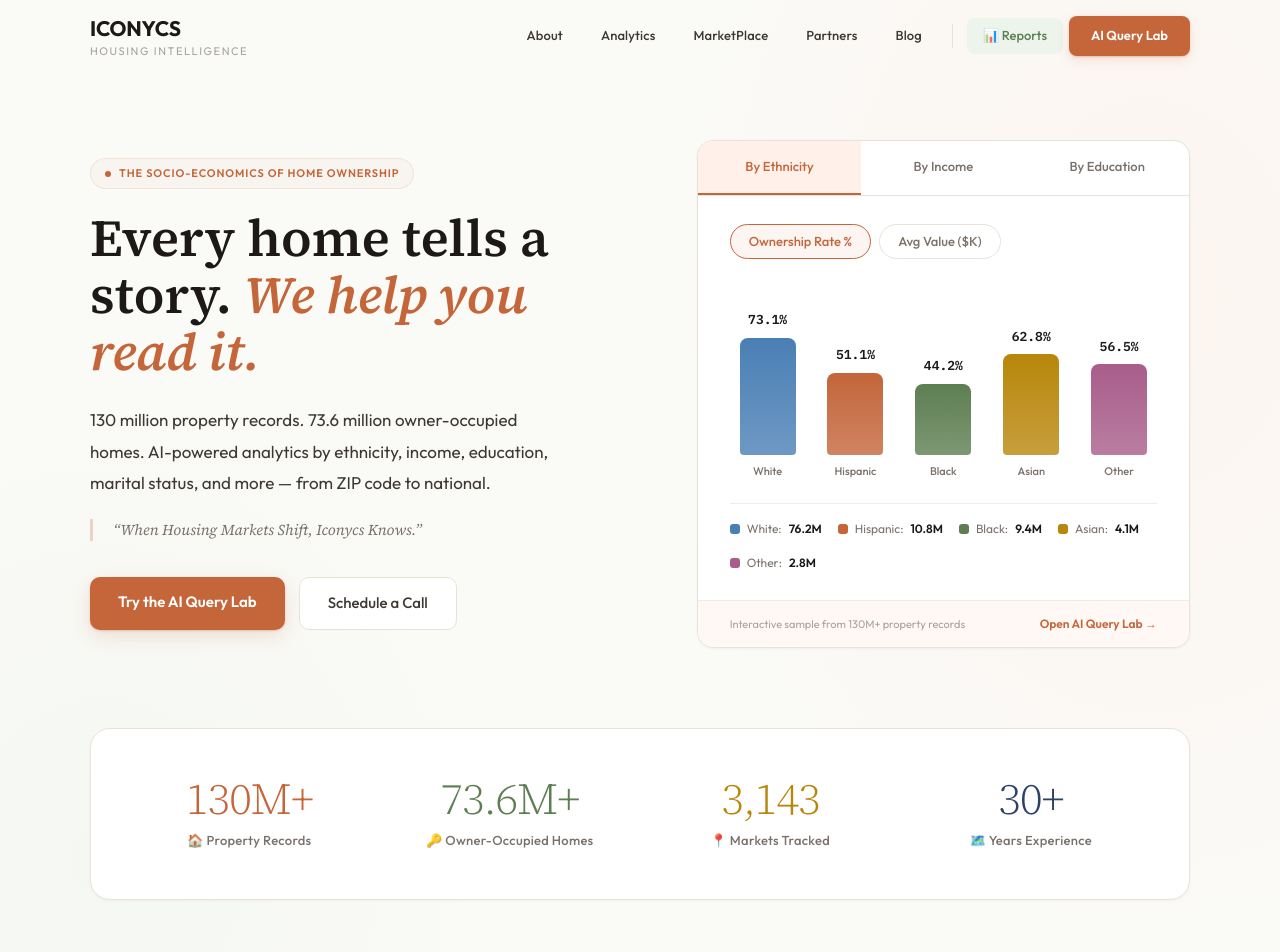
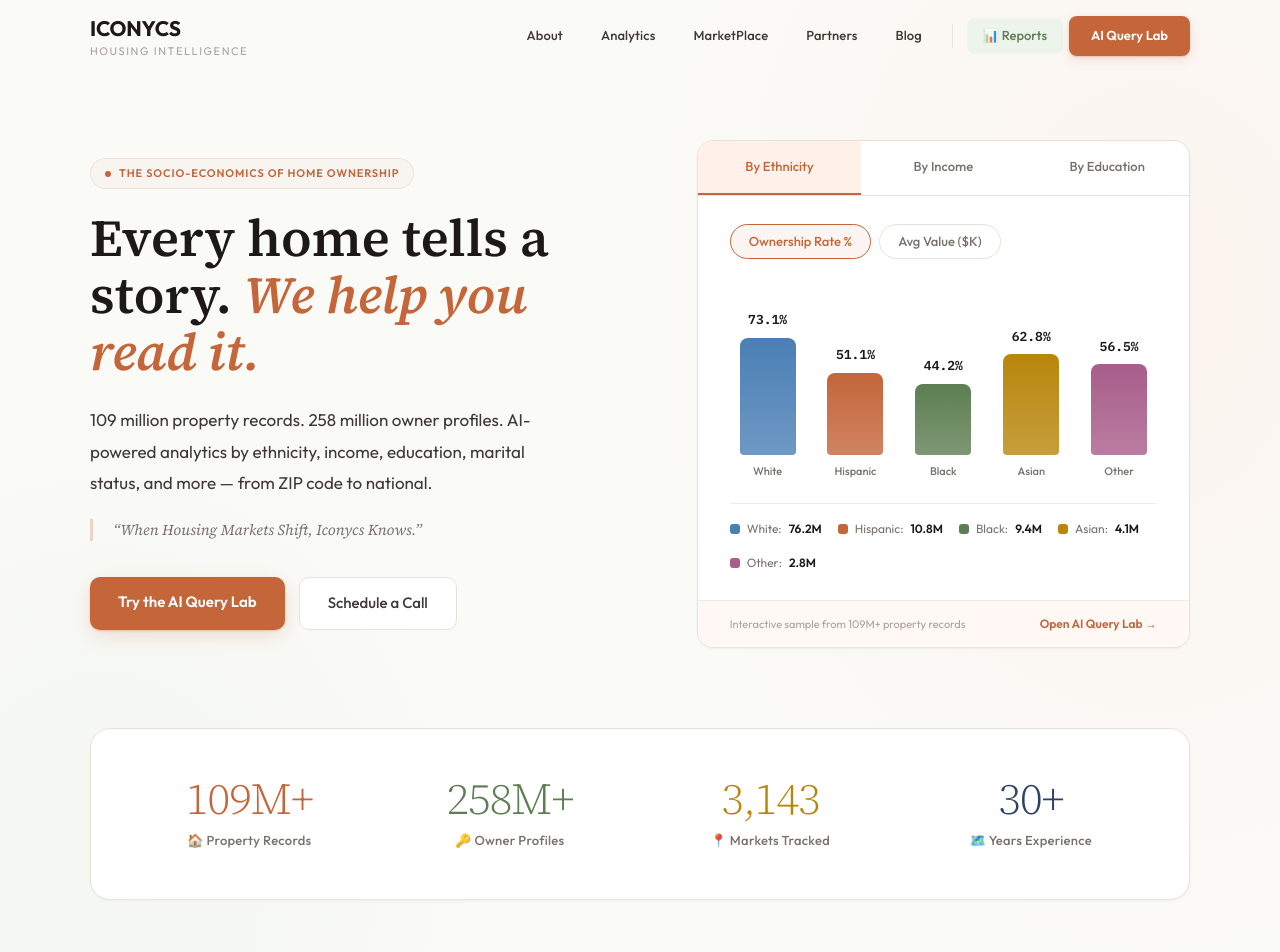
Before and after one commit to Davevw/Iconycs-Platform, a Next.js app: page / in a window 1280 px wide. Shown: the top 952 px of the page. Built offline with nearby package versions, Linux system fonts and the light colour scheme.

Commit message:
fix: correct stats - 109M residential properties, 258M owner profiles (NARC3)

```diff
--- a/app/layout.tsx
+++ b/app/layout.tsx
@@ -7,7 +7,7 @@
     default: 'ICONYCS | 109M Properties. Every U.S. Neighborhood. Real Data.',
     template: '%s | ICONYCS',
   },
-  description: 'AI-powered housing analytics platform. 109M+ property records, 73.6M+ homeowner profiles, and census-tract demographics across all 50 states -- built for capital markets.',
+  description: 'AI-powered housing analytics platform. 109M+ property records, 258M+ homeowner profiles, and census-tract demographics across all 50 states -- built for capital markets.',
   keywords: [
     'housing analytics', 'homeowner demographics', 'property data', 'real estate analytics',
     'home ownership data', 'demographic analysis', 'property records', 'housing market data',
@@ -27,7 +27,7 @@
   twitter: {
     card: 'summary_large_image',
     title: 'ICONYCS | 109M Properties. Every U.S. Neighborhood. Real Data.',
-    description: 'AI-powered housing analytics. 109M+ property records, 73.6M+ homeowner profiles, census-tract demographics -- built for capital markets.',
+    description: 'AI-powered housing analytics. 109M+ property records, 258M+ homeowner profiles, census-tract demographics -- built for capital markets.',
   },
   robots: { index: true, follow: true },
 };
--- a/app/page.tsx
+++ b/app/page.tsx
@@ -4,7 +4,7 @@
 export const metadata: Metadata = {
   title: 'ICONYCS  -  The Socio-Economics of Home Ownership',
   description:
-    'ICONYCS Housing Intelligence combines 130M+ property records with 73.6M+ owner demographic profiles. AI-powered analytics by ethnicity, income, education, and more. When Housing Markets Shift, Iconycs Knows.',
+    'ICONYCS Housing Intelligence combines 109M+ property records with 258M+ owner demographic profiles. AI-powered analytics by ethnicity, income, education, and more. When Housing Markets Shift, Iconycs Knows.',
   keywords: [
     'housing analytics', 'homeowner demographics', 'property data', 'real estate analytics',
     'socio-economic housing', 'ICONYCS', 'I-PaaS', 'property data as a service',
--- a/components/marketing/Homepage.tsx
+++ b/components/marketing/Homepage.tsx
@@ -234,7 +234,7 @@
       </div>
 
       <div style={{ padding: '14px 32px', borderTop: `1px solid ${C.borderLight}`, display: 'flex', justifyContent: 'space-between', alignItems: 'center', background: C.bgAccent }}>
-        <span style={{ fontSize: 11, color: C.textDim }}>Interactive sample from 130M+ property records</span>
+        <span style={{ fontSize: 11, color: C.textDim }}>Interactive sample from 109M+ property records</span>
         <Link href="/dashboard" style={{ fontSize: 12, color: C.terra, fontWeight: 600, textDecoration: 'none' }}>Open AI Query Lab →</Link>
       </div>
     </Card>
@@ -248,7 +248,7 @@
   { label: 'Data Sources', icon: '◉', color: C.chart[3], items: ['Snowflake DB', 'Census Bureau', 'Property Records', 'Infutor Demographics'] },
   { label: 'Property Elements', icon: '⌂', color: C.terra, items: ['Value & Financing', 'Location & Type', 'Beds / Bath / SqFt', 'Mortgage Data'] },
   { label: 'AI Dashboard', icon: '◈', color: C.sage, items: ['Valuation', 'Trends & Economics', 'Insurance & Risk', 'Match & Append'] },
-  { label: 'Owner-Occupied Homes', icon: '◎', color: C.gold, items: ['Ethnicity & Race', 'Income & Wealth', 'Education Level', 'Family & Network'] },
+  { label: 'Owner Profiles', icon: '◎', color: C.gold, items: ['Ethnicity & Race', 'Income & Wealth', 'Education Level', 'Family & Network'] },
   { label: 'Distribution', icon: '◆', color: C.chart[4], items: ['Reports & Dashboards', 'LinkedIn Publishing', 'News & Media', 'API Data Feeds'] },
 ];
 
@@ -382,7 +382,7 @@
               </h1>
 
               <p className="fu fu1" style={{ fontSize: 17, color: C.textBody, lineHeight: 1.85, marginBottom: 20, maxWidth: 480, fontWeight: 400 }}>
-                130 million property records. 73.6 million owner-occupied homes. AI-powered analytics by ethnicity, income, education, marital status, and more — from ZIP code to national.
+                109 million property records. 258 million owner profiles. AI-powered analytics by ethnicity, income, education, marital status, and more — from ZIP code to national.
               </p>
 
               <blockquote className="fu fu2" style={{
@@ -419,8 +419,8 @@
             background: C.bgCard, borderRadius: C.rl, border: `1px solid ${C.border}`,
             boxShadow: '0 1px 3px rgba(0,0,0,0.04)',
           }}>
-            <Stat value="130M+" label="🏠 Property Records" color={C.terra} />
-            <Stat value="73.6M+" label="🔑 Owner-Occupied Homes" color={C.sage} />
+            <Stat value="109M+" label="🏠 Property Records" color={C.terra} />
+            <Stat value="258M+" label="🔑 Owner Profiles" color={C.sage} />
             <Stat value="3,143" label="📍 Markets Tracked" color={C.gold} />
             <Stat value="30+" label="🗺️ Years Experience" color={C.navyLight} />
           </div>
@@ -535,7 +535,7 @@
                 Like having an analyst at your fingertips <em style={{ color: C.terra }}>24/7</em>
               </h2>
               <p style={{ fontSize: 16, color: C.textBody, lineHeight: 1.85, marginBottom: 32 }}>
-                Ask questions in plain English. Claude Opus 4.6 generates SQL, queries 130M+ records on Snowflake, and returns business-ready visualizations — in seconds.
+                Ask questions in plain English. Claude Opus 4.6 generates SQL, queries 109M+ records on Snowflake, and returns business-ready visualizations — in seconds.
               </p>
               {[
                 { label: 'Natural Language Queries', desc: 'Ask anything about housing demographics — get instant, data-backed answers' },
```
